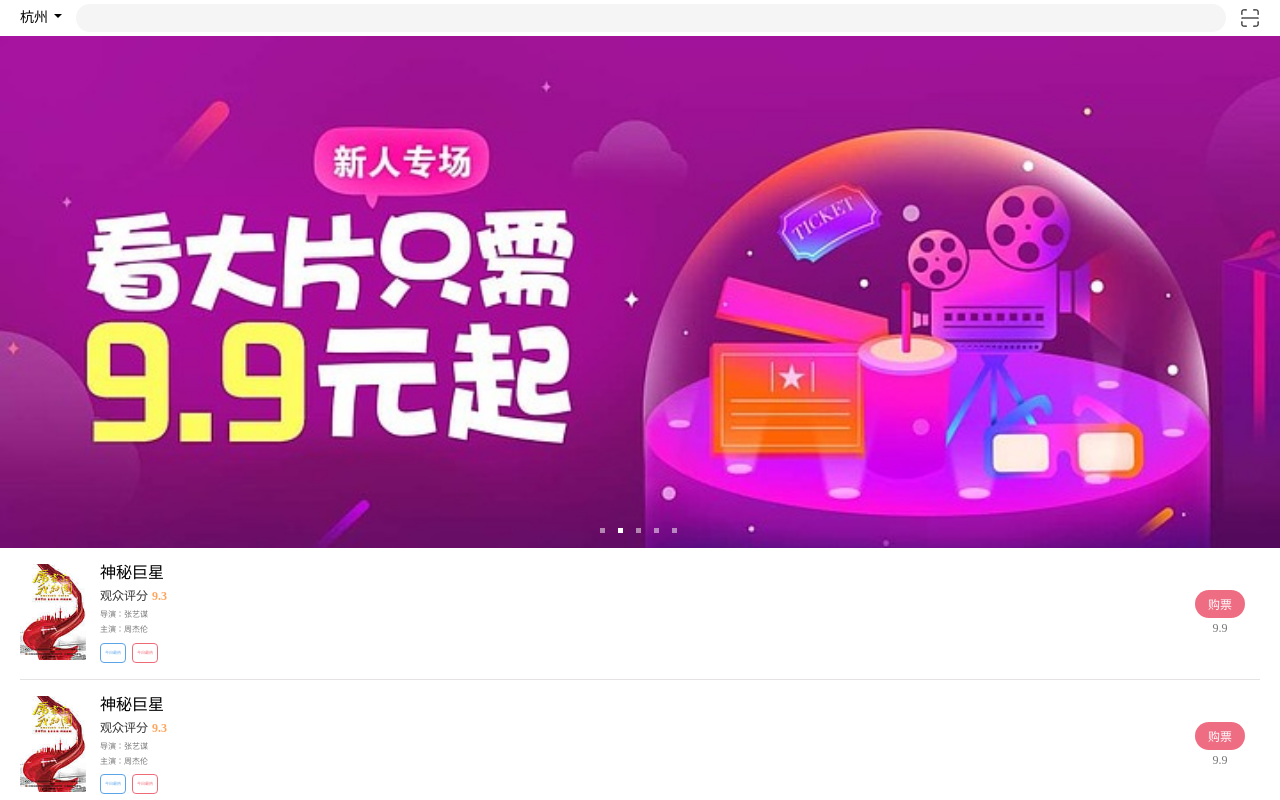
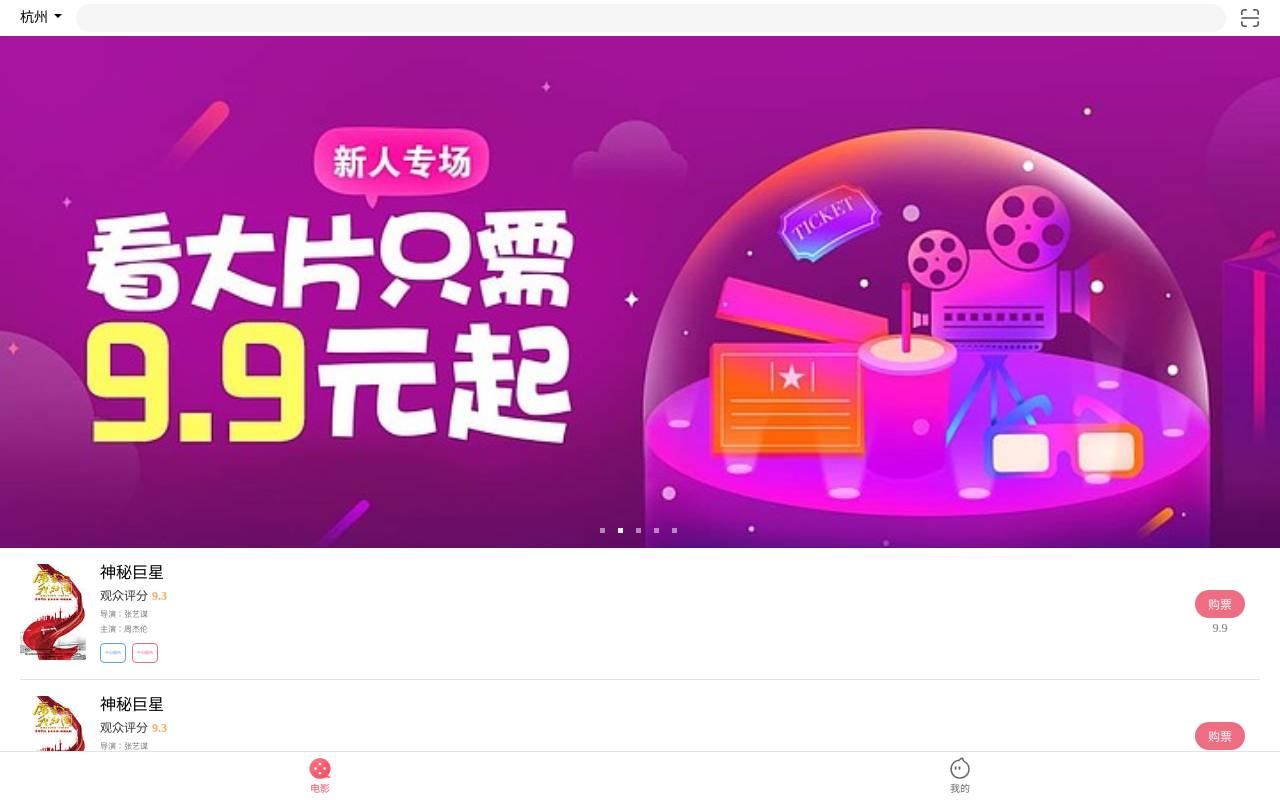
Before and after one commit to 294733692/-tickets, a React (Create React App) app: page / in a window 1280 px wide. Shown: the top 800 px of the page. Built offline with nearby package versions, Linux system fonts and the light colour scheme.

Commit message:
tabMenu样式实现

```diff
--- /dev/null
+++ b/src/components/tabMenu.css
@@ -0,0 +1,34 @@
+.tabMenu {
+  display: flex;
+  position: fixed;
+  bottom: 0;
+  width: 100%;
+  height: 48px;
+  background-color: #fff;
+  border-top: 1px solid #E4E2E2; }
+  .tabMenu__btn {
+    flex: 1;
+    display: flex;
+    flex-direction: column;
+    text-decoration: none;
+    display: flex;
+    justify-content: center;
+    align-items: center; }
+  .tabMenu__icon {
+    display: block;
+    width: 22px;
+    height: 22px; }
+    .tabMenu__icon--movie {
+      background: #fff url("../icons/movie.png") 50%/contain no-repeat; }
+    .tabMenu__icon--user {
+      background: #fff url("../icons/user.png") 50%/contain no-repeat; }
+  .tabMenu__btn--active .tabMenu__text {
+    color: #ff4c64; }
+  .tabMenu__btn--active .tabMenu__icon--movie {
+    background: #fff url("../icons/movie-solid.png") 50%/contain no-repeat; }
+  .tabMenu__btn--active .tabMenu__icon--user {
+    background: #fff url("../icons/user-solid.png") 50%/contain no-repeat; }
+  .tabMenu__text {
+    color: #666;
+    font-size: 10px;
+    margin-top: 4px; }
--- /dev/null
+++ b/src/components/tabMenu.jsx
@@ -0,0 +1,30 @@
+import React from "react";
+import PropTypes from "prop-types";
+import { Link } from 'react-router-dom';
+import "./tabMenu.css";
+
+const TabMenu = ({ current }) => {
+  return (
+    <div className="tabMenu">
+      <Link to="/"
+        className={`tabMenu__btn ${current === "movie" &&
+          "tabMenu__btn--active"}`}
+      >
+        <i className="tabMenu__icon  tabMenu__icon--movie" />
+        <span className="tabMenu__text">电影</span>
+      </Link>
+      <Link to="/user"
+        className={`tabMenu__btn ${current === "user" &&
+          "tabMenu__btn--active"}`}
+      >
+        <i className="tabMenu__icon tabMenu__icon--user" />
+        <span className="tabMenu__text">我的</span>
+      </Link>
+    </div>
+  );
+};
+
+TabMenu.PropTypes = {
+  current: PropTypes.string.isRequired
+};
+export default TabMenu;
--- /dev/null
+++ b/src/components/tabMenu.scss
@@ -0,0 +1,56 @@
+@import "../util";
+.tabMenu{
+  display: flex;
+  position: fixed;
+  bottom: 0;
+  width: 100%;
+  height: 48px;
+  background-color: #fff;
+  border-top: 1px solid $border;
+
+
+  &__btn {
+    flex: 1;
+    display: flex;
+    flex-direction: column;
+    text-decoration: none;
+
+    @include flex-center;
+  }
+
+  &__icon{
+    display: block;
+    width: 22px;
+    height: 22px;
+
+    &--movie{
+      background: #fff url('../icons/movie.png') 50% / contain no-repeat;
+    }
+
+    &--user{
+      background: #fff url('../icons/user.png') 50% / contain no-repeat;
+    }
+  }
+
+  &__btn--active{
+    .tabMenu__text{
+      color: #ff4c64;
+    }
+
+    .tabMenu__icon{
+      &--movie{
+        background: #fff url('../icons/movie-solid.png') 50% / contain no-repeat;
+      }
+
+      &--user{
+        background: #fff url('../icons/user-solid.png') 50% / contain no-repeat;
+      }
+    }
+  }
+
+  &__text {
+    color: #666;
+    font-size: 10px;
+    margin-top: 4px;
+  }
+}
--- a/src/routes/home/index.jsx
+++ b/src/routes/home/index.jsx
@@ -1,5 +1,5 @@
 import React, { Component } from "react";
-import PropTypes from "prop-types";
+import TabMenu from "../../components/tabMenu";
 import TopBar from "./components/TopBar";
 import Slide from "./components/Slide";
 import MovieItem from "./components/MovieItem";
@@ -19,10 +19,20 @@ export default class Home extends Component {
           </div>
         </div>
         <ul className="home__content">
-          <li><MovieItem /></li>
-          <li><MovieItem /></li>
-          <li><MovieItem /></li>
+          <li>
+            <MovieItem />
+          </li>
+          <li>
+            <MovieItem />
+          </li>
+          <li>
+            <MovieItem />
+          </li>
+          <li>
+            <MovieItem />
+          </li>
         </ul>
+        <TabMenu current="movie" />
       </div>
     );
   }
```
Also changed, not shown: src/_util.scss (+12 -0 lines).
